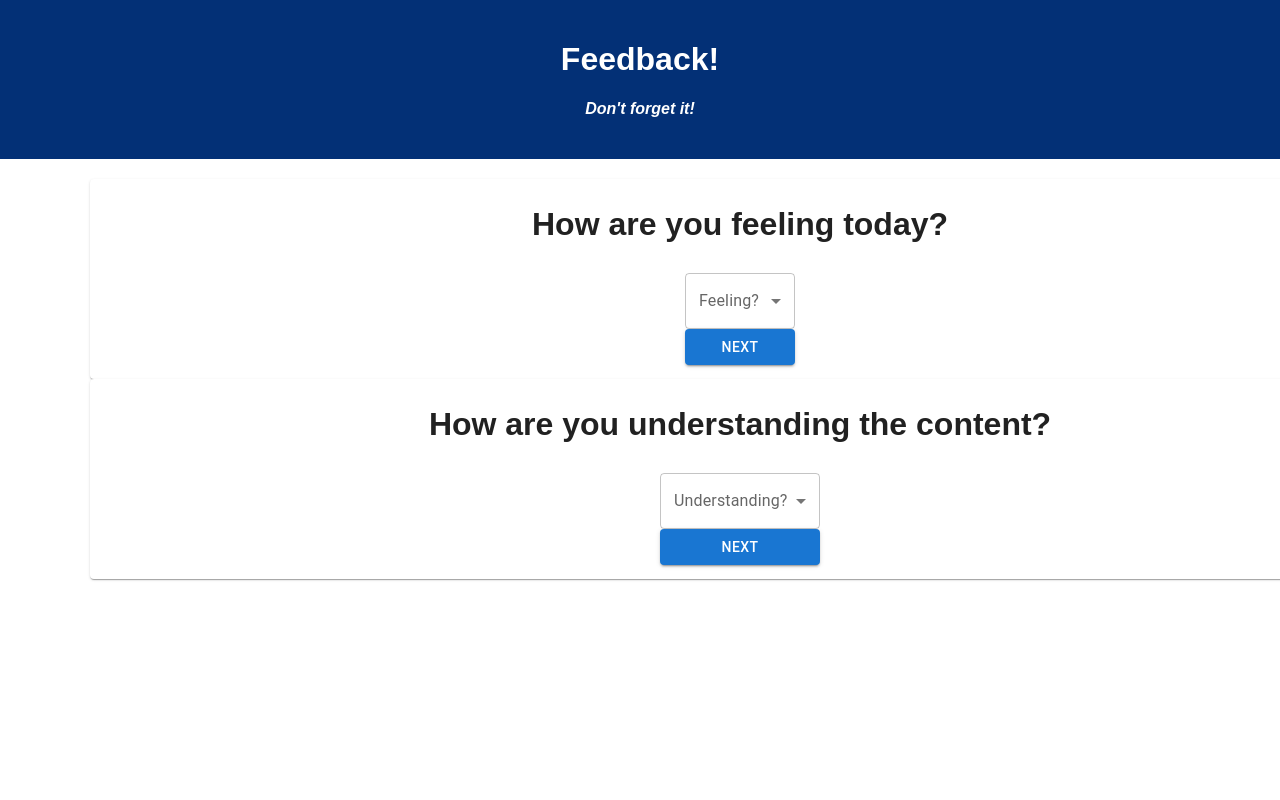
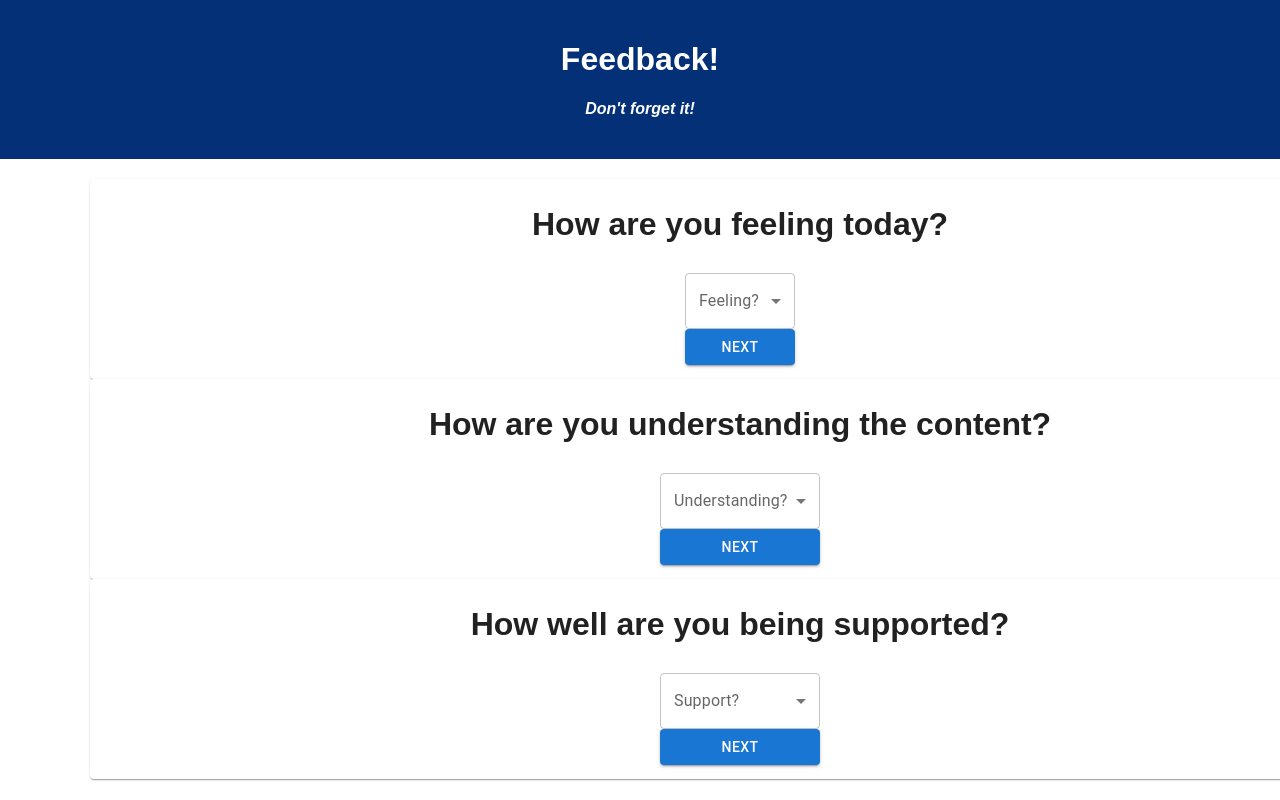
Before and after one commit to AangBel/Redux-Feedback-loop, a React (Create React App) app: page / in a window 1280 px wide. Shown: the top 800 px of the page. Built offline with nearby package versions, Linux system fonts and the light colour scheme.

Commit message:
supporting visuals

```diff
--- a/src/components/App/App.css
+++ b/src/components/App/App.css
@@ -35,3 +35,10 @@ h4 {
   margin-left:90px ;
   margin-right: 60px;
 }
+
+.supportingPaper{
+  align-content: center;
+  align-items: center;
+  margin-left:90px ;
+  margin-right: 60px;
+}
--- a/src/components/App/App.jsx
+++ b/src/components/App/App.jsx
@@ -2,6 +2,8 @@ import React from 'react';
 import axios from 'axios';
 import Feeling from '../Feeling/Feeling';
 import Understanding from '../Understanding/Understanding';
+import Supported from '../Supported/Supported';
+
 import './App.css';
 
 function App() {
@@ -14,6 +16,7 @@ function App() {
       </header>
         <Feeling />
         <Understanding />
+        <Supported />
     </div>
   );
 }
--- /dev/null
+++ b/src/components/Supported/Supported.jsx
@@ -0,0 +1,51 @@
+import * as React from "react";
+import {
+    Box,
+    InputLabel,
+    MenuItem,
+    FormControl,
+    Select,
+    Stack,
+    Button,
+    Paper,
+} from "@mui/material";
+
+import { useState } from "react";
+
+export default function Supported() {
+    console.log("ya feel the support?");
+    const [support, setSupport] = React.useState("");
+
+    const handleSupportChange = (event) => {
+    const selectedValue = event.target.value;
+    setSupport(selectedValue);
+    };
+
+    return (
+    <>
+
+        <Paper className="supportingPaper" sx={{ height: 200 ,width:1300, elevation:5}}>
+        <h1>How well are you being supported?</h1>
+        <FormControl sx={{ m: 1, minWidth: 160 }}>
+            <InputLabel id="supporting-label">Support?</InputLabel>
+            <Select
+            labelId="supporting-label"
+            id="supporting-select"
+            value={support}
+            onChange={handleSupportChange}
+            >
+            <MenuItem value={1}>1</MenuItem>
+            <MenuItem value={2}>2</MenuItem>
+            <MenuItem value={3}>3</MenuItem>
+            <MenuItem value={4}>4</MenuItem>
+            <MenuItem value={5}>5</MenuItem>
+            <MenuItem value={6}>6</MenuItem>
+            </Select>
+            <Stack spacing={2} direction="row">
+            </Stack>
+            <Button variant="contained">Next</Button>
+        </FormControl>
+        </Paper>
+    </>
+    );
+}
```
